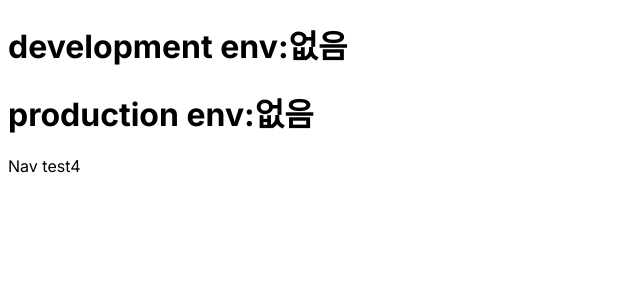
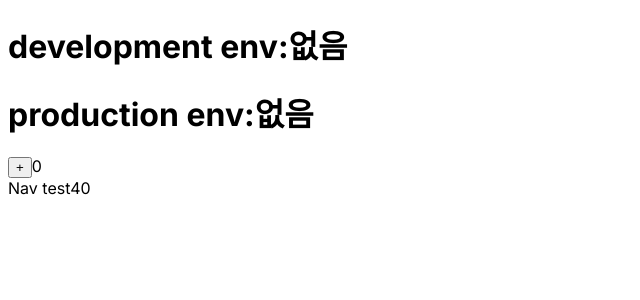
Before and after one commit to 2taesung/SizeToSize, a Next.js app: page / in a window 1280 px wide. Shown: the top 300 px of the page, without its empty margins (0-640 px from the left). Built offline with nearby package versions, Linux system fonts and the light colour scheme.

Commit message:
:sparkles: 전역상태 Jotai 추가

```diff
--- a/package.json
+++ b/package.json
@@ -16,6 +16,7 @@
     "@types/react-dom": "18.2.4",
     "eslint": "8.42.0",
     "eslint-config-next": "13.4.4",
+    "jotai": "^2.2.1",
     "next": "13.4.4",
     "next-pwa": "^5.6.0",
     "react": "18.2.0",
--- a/src/app/page.tsx
+++ b/src/app/page.tsx
@@ -1,15 +1,22 @@
 'use client';
+import Nav from '@src/components/Nav';
+import { countAtom } from '@src/lib/atoms';
 
-import Nav from '@src/components/Nav';
-
+import { useAtom } from 'jotai';
 import { useEffect } from 'react';
 
 export default function Page() {
+  const [count, setCount] = useAtom(countAtom);
+
   useEffect(() => {
     if ('serviceWorker' in navigator) {
       // navigator.serviceWorker.register('/service-worker.js');
     }
   }, []);
+
+  const handleCount = () => {
+    setCount(pre => pre + 1);
+  };
 
   return (
     <main>
@@ -17,6 +24,8 @@ export default function Page() {
       <h1>
         production env:{process.env.NEXT_PUBLIC_TEST_PRODUCTION || '없음'}
       </h1>
+      <button onClick={handleCount}>+</button>
+      {count}
       <Nav />
     </main>
   );
--- a/src/app/result/page.tsx
+++ b/src/app/result/page.tsx
@@ -2,12 +2,18 @@
 
 import { Test } from './styled';
 
+import { countAtom } from '@src/lib/atoms';
+
+import { useAtomValue } from 'jotai';
 import { styled } from 'styled-components';
 
 export default function Page() {
+  const count = useAtomValue(countAtom);
+
   return (
     <Container>
       <div>result page</div>
+      {count}
       <Test />
     </Container>
   );
--- a/src/components/Nav.tsx
+++ b/src/components/Nav.tsx
@@ -1,3 +1,9 @@
+import { countAtom } from '@src/lib/atoms';
+
+import { useAtomValue } from 'jotai';
+
 export default function Nav() {
-  return <div>Nav test4</div>;
+  const count = useAtomValue(countAtom);
+
+  return <div>Nav test4{count}</div>;
 }
--- /dev/null
+++ b/src/lib/atoms.ts
@@ -0,0 +1,5 @@
+import { atom } from 'jotai';
+
+const countAtom = atom(0);
+
+export { countAtom };
```
Also changed, not shown: 1 other file (tests, documents, lock files or other folders).
